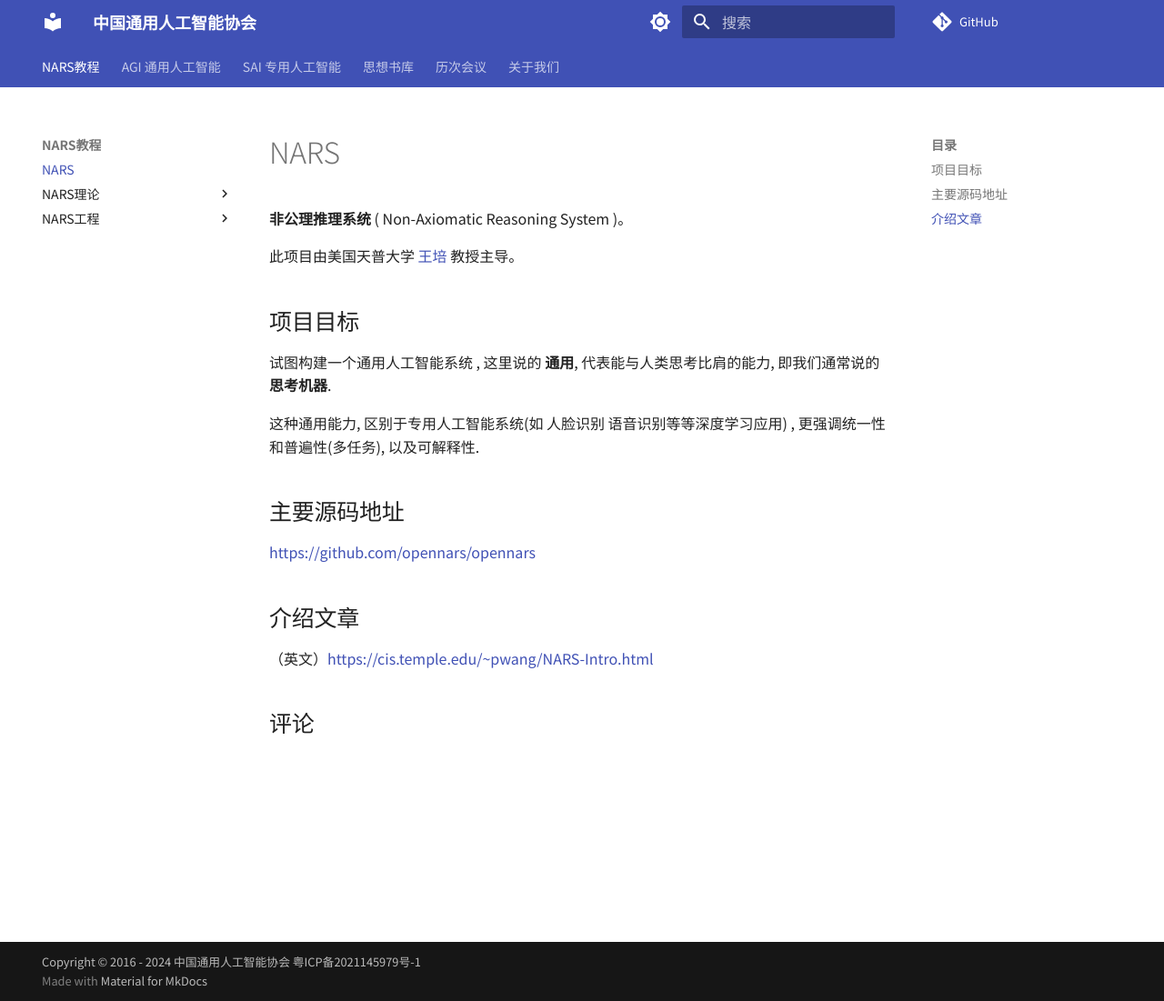
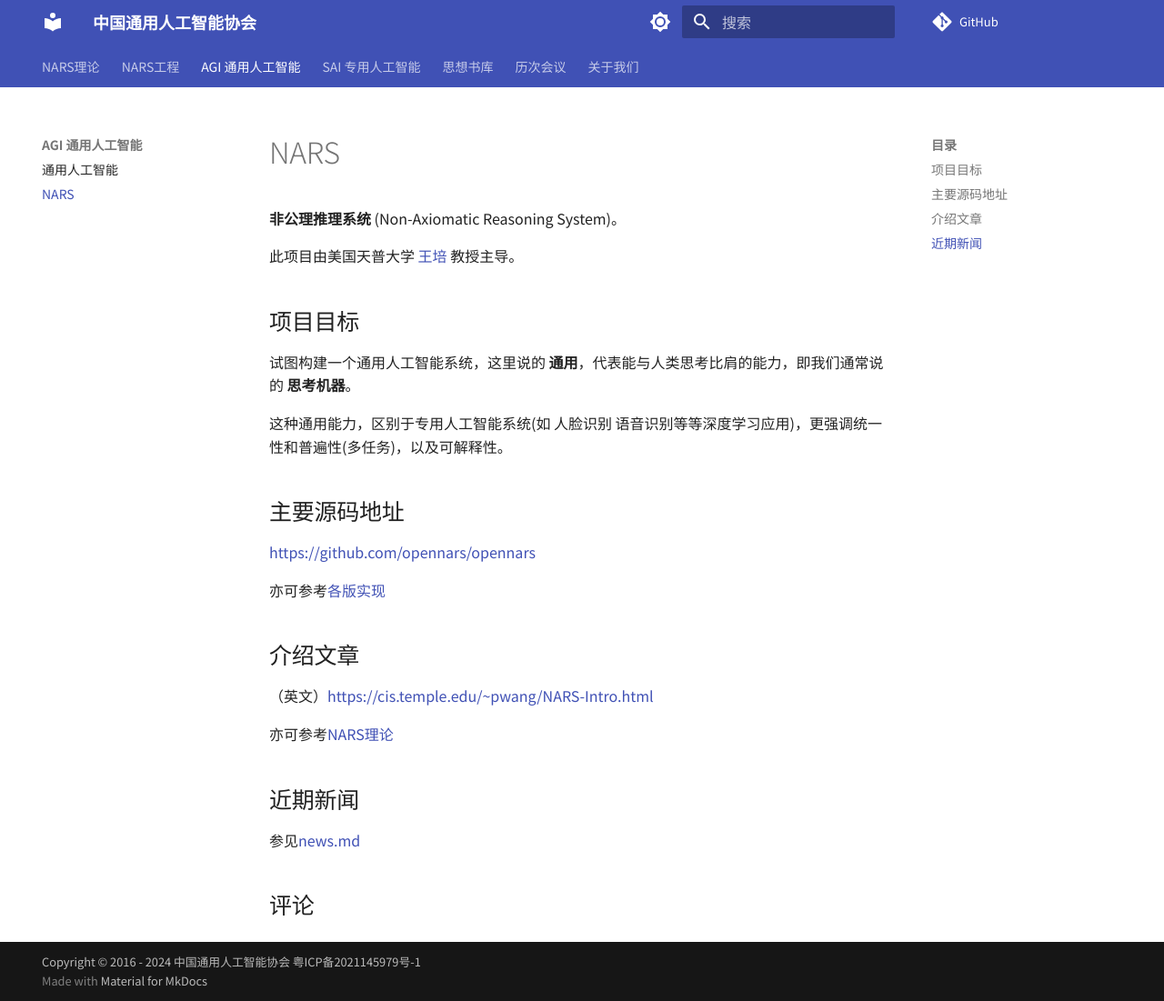
Before and after one commit to Hailaylin/agi-society-cn, an MkDocs documentation site: the page built from docs/nars/index.md, in a window 1280 px wide and 1101 px high. Shown: the whole window at 91% size. Built offline with MkDocs 1.6.1 and Material for MkDocs 9.7.7, drawn with Linux system fonts in a browser that asks for light colours; comment, search, counter and statistics services are not loaded.

Commit message:
refactor: :recycle: 目录整理
现将「NARS教程」分为「NARS理论」与「NARS工程」两个板块；将NARS介绍页面移动至「AGI」板块；将《GTI》加入「NARS理论/参考书籍」目录

```diff
--- a/docs/nars/index.md
+++ b/docs/nars/index.md
@@ -4,20 +4,28 @@ comments: true
 
 # NARS
 
-**非公理推理系统** ( Non-Axiomatic Reasoning System )。
+**非公理推理系统** (Non-Axiomatic Reasoning System)。
 
 此项目由美国天普大学 [王培](https://cis.temple.edu/~pwang/ "王培") 教授主导。
 
 ## 项目目标
 
-试图构建一个通用人工智能系统 , 这里说的 **通用**, 代表能与人类思考比肩的能力, 即我们通常说的 **思考机器**.
+试图构建一个通用人工智能系统，这里说的 **通用**，代表能与人类思考比肩的能力，即我们通常说的 **思考机器**。
 
-这种通用能力, 区别于专用人工智能系统(如 人脸识别 语音识别等等深度学习应用) , 更强调统一性和普遍性(多任务), 以及可解释性.
+这种通用能力，区别于专用人工智能系统(如 人脸识别 语音识别等等深度学习应用)，更强调统一性和普遍性(多任务)，以及可解释性。
 
 ## 主要源码地址
 
 [https://github.com/opennars/opennars](https://github.com/opennars/opennars)
 
+亦可参考[各版实现](./impl/introduction.md)
+
 ## 介绍文章
 
 （英文）[https://cis.temple.edu/~pwang/NARS-Intro.html](https://cis.temple.edu/~pwang/NARS-Intro.html)
+
+亦可参考[NARS理论](./theory/index.md)
+
+## 近期新闻
+
+参见[news.md](./news.md)
--- a/mkdocs.yml
+++ b/mkdocs.yml
@@ -81,38 +81,42 @@ markdown_extensions:
 
 # 导航目录
 nav:
-  - NARS教程:
-    - nars/index.md
+  # - NARS教程:
+    # - nars/index.md
     # - nars/learning_resources.md
 
-    - NARS理论:
-      - nars/theory/index.md
-      - nars/theory/aikr.md
-      - nars/theory/3c.md
+  - NARS理论:
+    - nars/theory/index.md
+    - nars/theory/aikr.md
+    - nars/theory/3c.md
 
-    - NARS工程:
+    - 参考书籍:
+      - nars/theory/gti/index.md
 
-      - NARS各版实现:
-        - nars/impl/introduction.md
-        - nars/impl/index.md
-        - nars/impl/20nar1.md
-        - nars/impl/narjure.md
-        - nars/impl/nars_cxin_py_to_ts.md
-        - nars/impl/nars_python.md
-        - nars/impl/nars_swift.md
-        - nars/impl/narst.md
-        - nars/impl/ona.md
-        - nars/impl/openjunars.md
-        - nars/impl/opennars.md
-        - nars/impl/pynars.md
+  - NARS工程:
 
-      - NARS衍生项目:
-        - nars/derivative_project/introduction.md
-        - nars/derivative_project/index.md
+    - NARS各版实现:
+      - nars/impl/introduction.md
+      - nars/impl/index.md
+      - nars/impl/20nar1.md
+      - nars/impl/narjure.md
+      - nars/impl/nars_cxin_py_to_ts.md
+      - nars/impl/nars_python.md
+      - nars/impl/nars_swift.md
+      - nars/impl/narst.md
+      - nars/impl/ona.md
+      - nars/impl/openjunars.md
+      - nars/impl/opennars.md
+      - nars/impl/pynars.md
+
+    - NARS衍生项目:
+      - nars/derivative_project/introduction.md
+      - nars/derivative_project/index.md
 
 
   - AGI 通用人工智能:
     - agi/index.md
+    - nars/index.md
 
   - SAI 专用人工智能:
     - sai/index.md
```
Also changed, not shown: docs/nars/theory/gti/index.md (+2 -0 lines), docs/nars/theory/index.md (+4 -0 lines), docs/nars/theory/learning_resources.md (renamed from docs/nars/learning_resources.md).
